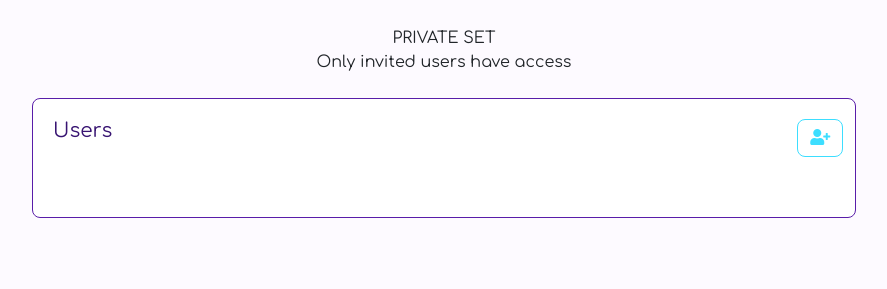
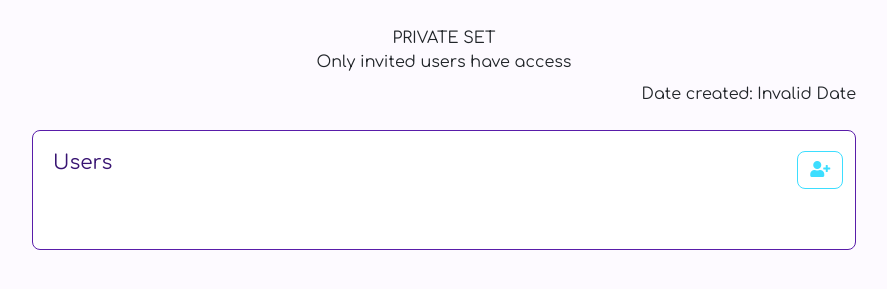
Before and after one commit to gerardocm/online-quiz-platform, a Flask app: template onlinequiz/templates/admin-question-set.html in a window 1280 px wide. Shown: the part 171-460 px from the top of the page, without its empty margins (196-1083 px from the left). Run offline with Flask 2, Linux system fonts and the light colour scheme; the template is opened without the code that fills it, so the values that code supplies are empty; some libraries are stand-ins or nearby versions.

Commit message:
Add date format to admin question page

```diff
--- a/onlinequiz/static/scripts/admin-question-set.js
+++ b/onlinequiz/static/scripts/admin-question-set.js
@@ -7,6 +7,7 @@
 $(document).ready(function() {
   let questionSetId;
   getQuestionSetId();
+  setQuestionSetDate();
   $("body").addClass("bkg-primary-light");
   $("#alert-error").hide();
   $("#alert-success").hide();
@@ -21,6 +22,14 @@
       return;
 
     questionSetId = pathArray[pathArray.length-1];
+  }
+
+  function setQuestionSetDate() {
+
+    let rawDate = $('#date-created').text();
+    let date = new Date(rawDate);
+    console.log('date :>> ', date);
+    $('#date-created').text("Date created: " + date.toDateString());
   }
 
   displayUserForm = function() {
--- a/onlinequiz/templates/admin-question-set.html
+++ b/onlinequiz/templates/admin-question-set.html
@@ -15,7 +15,9 @@
         Only invited users have access
       </div>
     </div>
-    <p class="tex-center mb-4">{{question_set.date_created}}</p>
+    <div class="text-right mb-4" id="date-created">
+      {{question_set.date_created}}
+    </div>
 
     <div class="my-4" id="add-user">
       <div class="card w-100">
```
